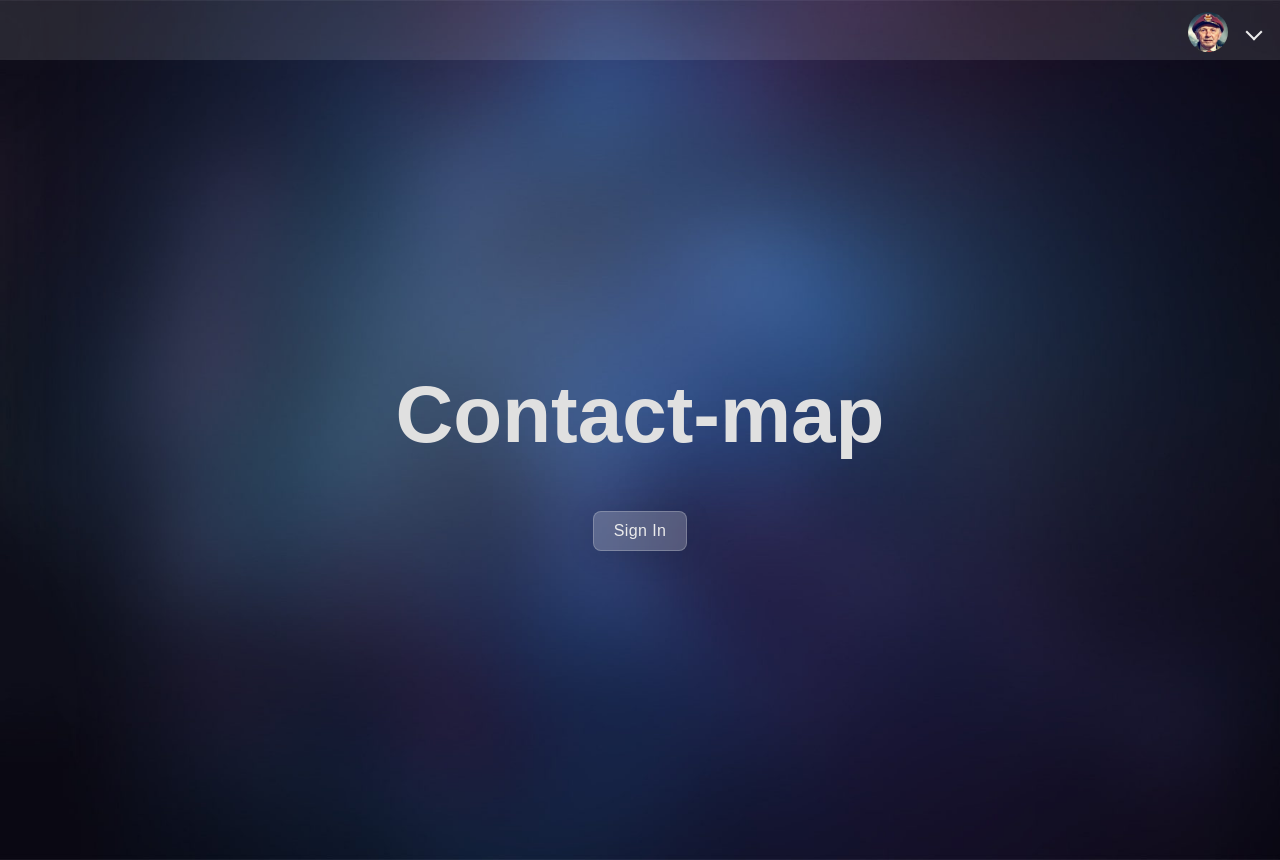
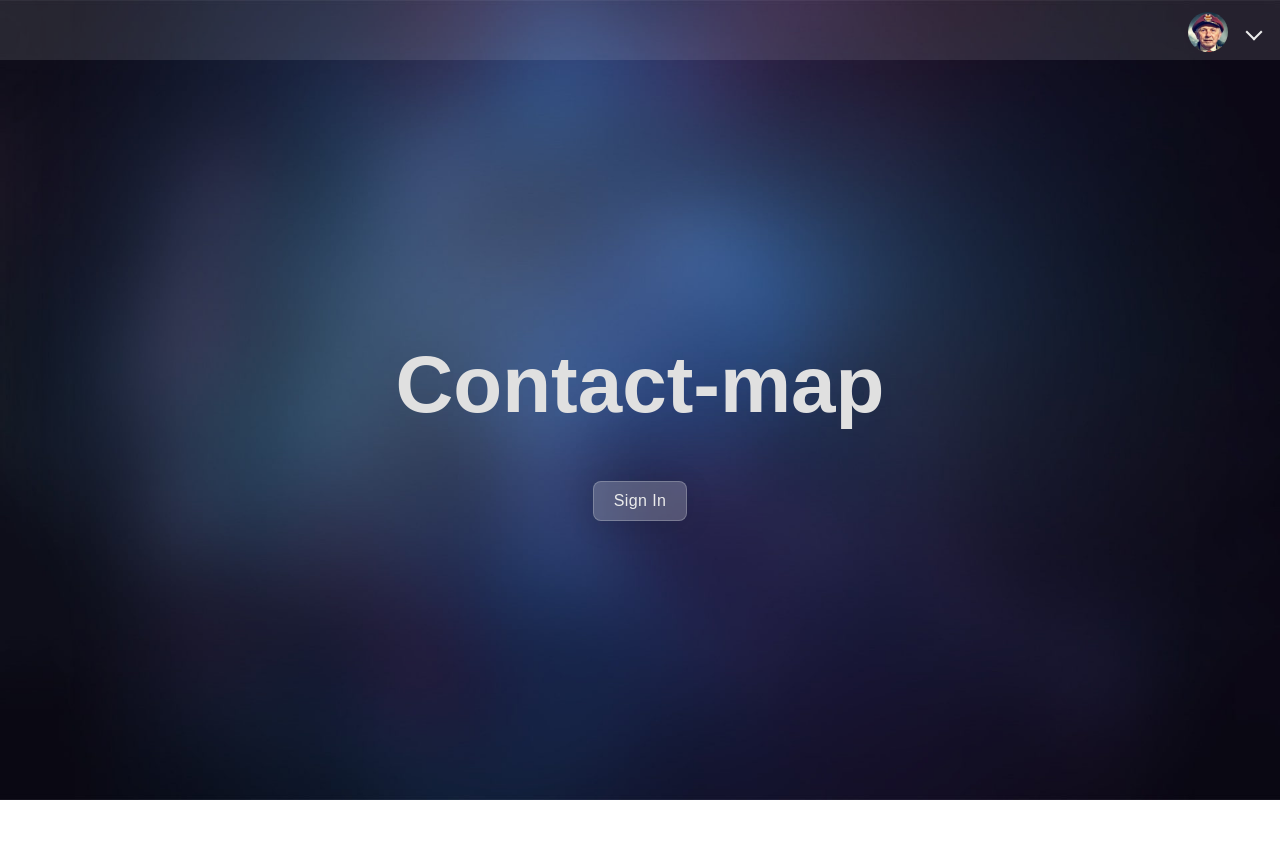
Before and after one commit to Hahlina/contact-map, a Next.js app: page / in a window 1280 px wide. After the commit the page ends 800 px from the top, so only its background shows below. Built offline with nearby package versions, Linux system fonts and the light colour scheme.

Commit message:
fix vh on home page

```diff
--- a/src/common/layouts/BaseLayout/BaseLayout.module.scss
+++ b/src/common/layouts/BaseLayout/BaseLayout.module.scss
@@ -1,5 +1,5 @@
 .mainWrapper {
-  min-height: calc(100vh - 60px);
+  min-height: 100vh;
   background: url('../../assets/background.jpeg') no-repeat;
   background-size: cover;
 }
--- a/src/modules/homeContent/HomeContent.module.scss
+++ b/src/modules/homeContent/HomeContent.module.scss
@@ -4,7 +4,7 @@
 .homeWrapper {
   @include flex-center-column;
 
-  height: 100vh;
+  height: calc(100vh - 60px);
 }
 
 .title {
```
